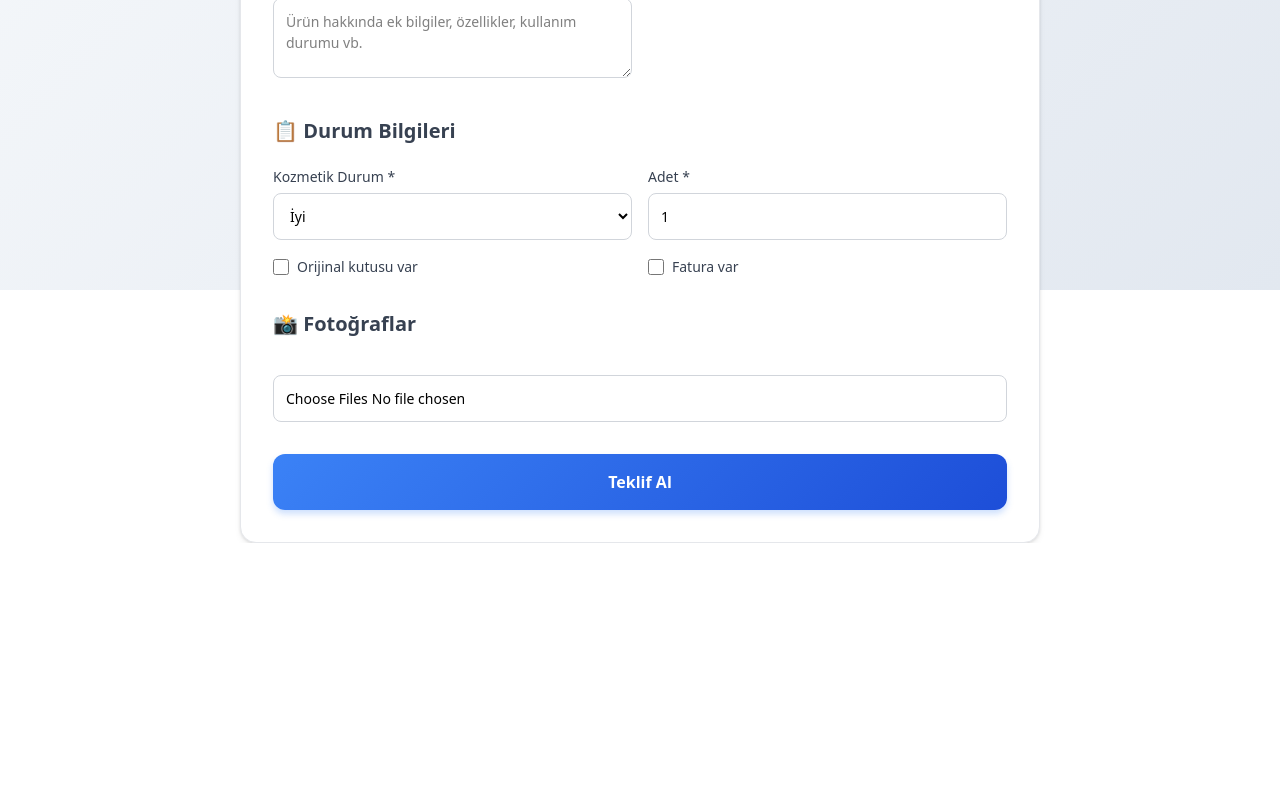
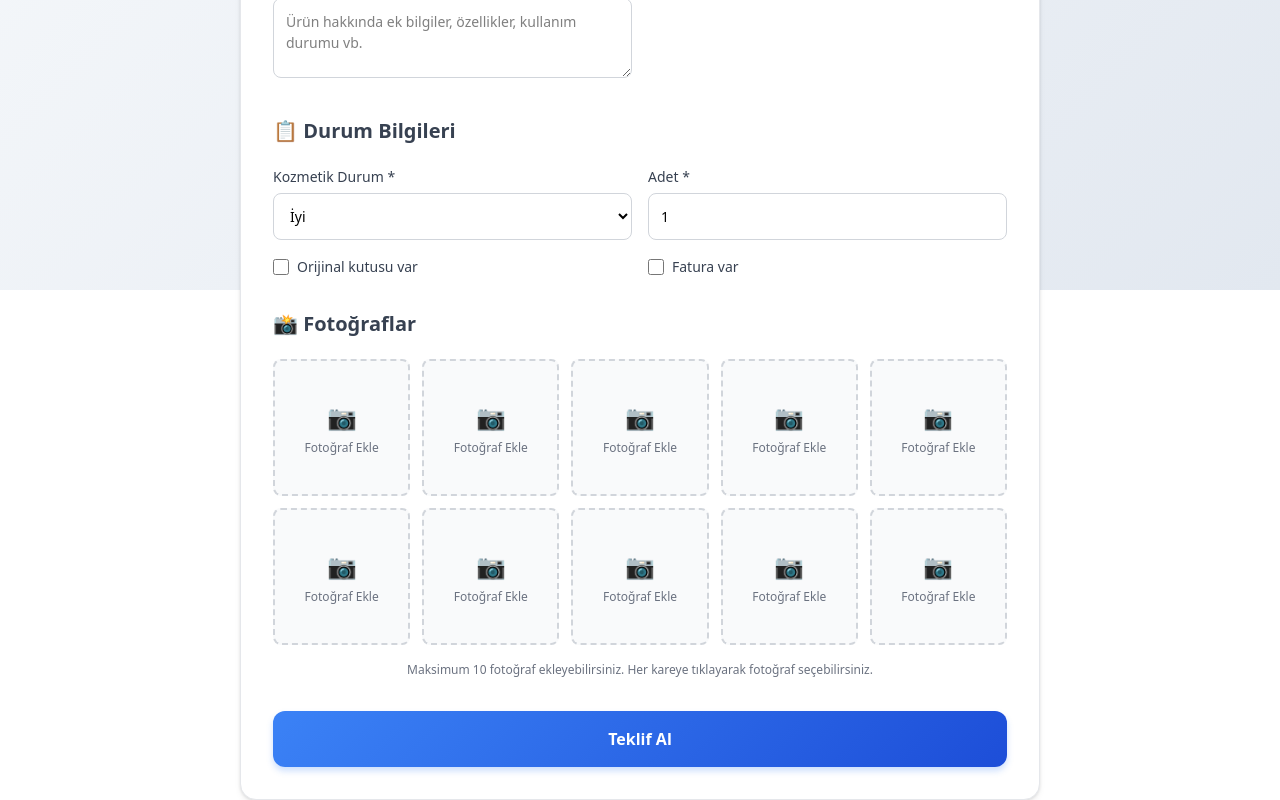
Before and after one commit to ozancidik/dusukbutce-web, a Next.js app: page /bize-sat/audio-system in a window 1280 px wide. Shown: the part 663-1463 px from the top of the page. Before the commit the page ends 1206 px from the top, so only its background shows below. Built offline with nearby package versions, Linux system fonts and the light colour scheme.

Commit message:
feat: Audio-system sayfasında yeni fotoğraf alanı tasarımı uygulandı

```diff
--- a/app/bize-sat/audio-system/page.tsx
+++ b/app/bize-sat/audio-system/page.tsx
@@ -496,26 +496,24 @@ export default function AudioSystemPage() {
             }}>
               📸 Fotoğraflar
             </h2>
+
+            {/* Fotoğraf Grid */}
             <div style={{
               display: 'grid',
-              gridTemplateColumns: isMobile ? 'repeat(2, 1fr)' : 'repeat(4, 1fr)',
+              gridTemplateColumns: 'repeat(5, 1fr)',
               gap: '12px',
               marginBottom: '16px'
             }}>
+              {/* Mevcut fotoğraflar */}
               {formData.images.map((image, index) => (
                 <div key={index} style={{
                   position: 'relative',
                   aspectRatio: '1',
                   borderRadius: '8px',
                   overflow: 'hidden',
-                  border: '2px dashed #d1d5db',
-                  display: 'flex',
-                  alignItems: 'center',
-                  justifyContent: 'center',
+                  border: '1px solid #e5e7eb',
                   background: '#f9fafb'
                 }}>
-                  {image ? (
-                    <>
                   <img
                     src={image}
                     alt={`Fotoğraf ${index + 1}`}
@@ -532,7 +530,7 @@ export default function AudioSystemPage() {
                       position: 'absolute',
                       top: '4px',
                       right: '4px',
-                          background: 'rgba(239, 68, 68, 0.9)',
+                      background: 'rgba(220, 38, 38, 0.9)',
                       color: 'white',
                       border: 'none',
                       borderRadius: '50%',
@@ -542,42 +540,101 @@ export default function AudioSystemPage() {
                       cursor: 'pointer',
                       display: 'flex',
                       alignItems: 'center',
-                          justifyContent: 'center'
+                      justifyContent: 'center',
+                      transition: 'all 0.2s'
+                    }}
+                    onMouseEnter={(e) => {
+                      e.currentTarget.style.background = 'rgba(220, 38, 38, 1)';
+                      e.currentTarget.style.transform = 'scale(1.1)';
+                    }}
+                    onMouseLeave={(e) => {
+                      e.currentTarget.style.background = 'rgba(220, 38, 38, 0.9)';
+                      e.currentTarget.style.transform = 'scale(1)';
                     }}
                   >
-                        ×
+                    ✕
                   </button>
-                    </>
-                  ) : (
+                </div>
+              ))}
+
+              {/* Boş fotoğraf alanları */}
+              {Array.from({ length: Math.max(0, 10 - formData.images.length) }).map((_, index) => (
+                <div key={`empty-${index}`} style={{
+                  aspectRatio: '1',
+                  borderRadius: '8px',
+                  border: '2px dashed #d1d5db',
+                  background: '#f9fafb',
+                  display: 'flex',
+                  alignItems: 'center',
+                  justifyContent: 'center',
+                  cursor: 'pointer',
+                  transition: 'all 0.2s',
+                  position: 'relative'
+                }}
+                onMouseEnter={(e) => {
+                  e.currentTarget.style.borderColor = '#3b82f6';
+                  e.currentTarget.style.background = '#eff6ff';
+                }}
+                onMouseLeave={(e) => {
+                  e.currentTarget.style.borderColor = '#d1d5db';
+                  e.currentTarget.style.background = '#f9fafb';
+                }}
+                onClick={() => {
+                  const fileInput = document.createElement('input');
+                  fileInput.type = 'file';
+                  fileInput.accept = 'image/*';
+                  fileInput.multiple = true;
+                  fileInput.onchange = (e) => {
+                    const target = e.target as HTMLInputElement;
+                    if (target.files) {
+                      handleImageUpload({ target } as React.ChangeEvent<HTMLInputElement>);
+                    }
+                  };
+                  fileInput.click();
+                }}
+                >
                   <div style={{
                     textAlign: 'center',
-                      color: '#6b7280',
-                      fontSize: '12px'
+                    color: '#6b7280'
                   }}>
-                      <div style={{ fontSize: '24px', marginBottom: '4px' }}>📷</div>
-                      Fotoğraf {index + 1}
+                    <div style={{
+                      fontSize: '24px',
+                      marginBottom: '4px'
+                    }}>
+                      📷
                     </div>
-                  )}
+                    <div style={{
+                      fontSize: '12px',
+                      fontWeight: '500'
+                    }}>
+                      Fotoğraf Ekle
+                    </div>
+                  </div>
                 </div>
               ))}
             </div>
+
+            {/* Dosya seçici (gizli) */}
             <input
               type="file"
+              multiple
               accept="image/*"
-              multiple
               onChange={handleImageUpload}
               style={{
-                width: '100%',
-                padding: '12px',
-                border: '1px solid #d1d5db',
-                borderRadius: '8px',
-                fontSize: '14px',
-                outline: 'none',
-                transition: 'border-color 0.2s'
+                display: 'none'
               }}
-              onFocus={(e) => e.target.style.borderColor = '#3b82f6'}
-              onBlur={(e) => e.target.style.borderColor = '#d1d5db'}
+              id="image-upload-input"
             />
+
+            {/* Bilgi metni */}
+            <p style={{
+              fontSize: '12px',
+              color: '#6b7280',
+              margin: '8px 0 0 0',
+              textAlign: 'center'
+            }}>
+              Maksimum 10 fotoğraf ekleyebilirsiniz. Her kareye tıklayarak fotoğraf seçebilirsiniz.
+            </p>
           </div>
 
           {/* Submit Button */}
```
Lines whose indentation alone changed are shown as unchanged.
